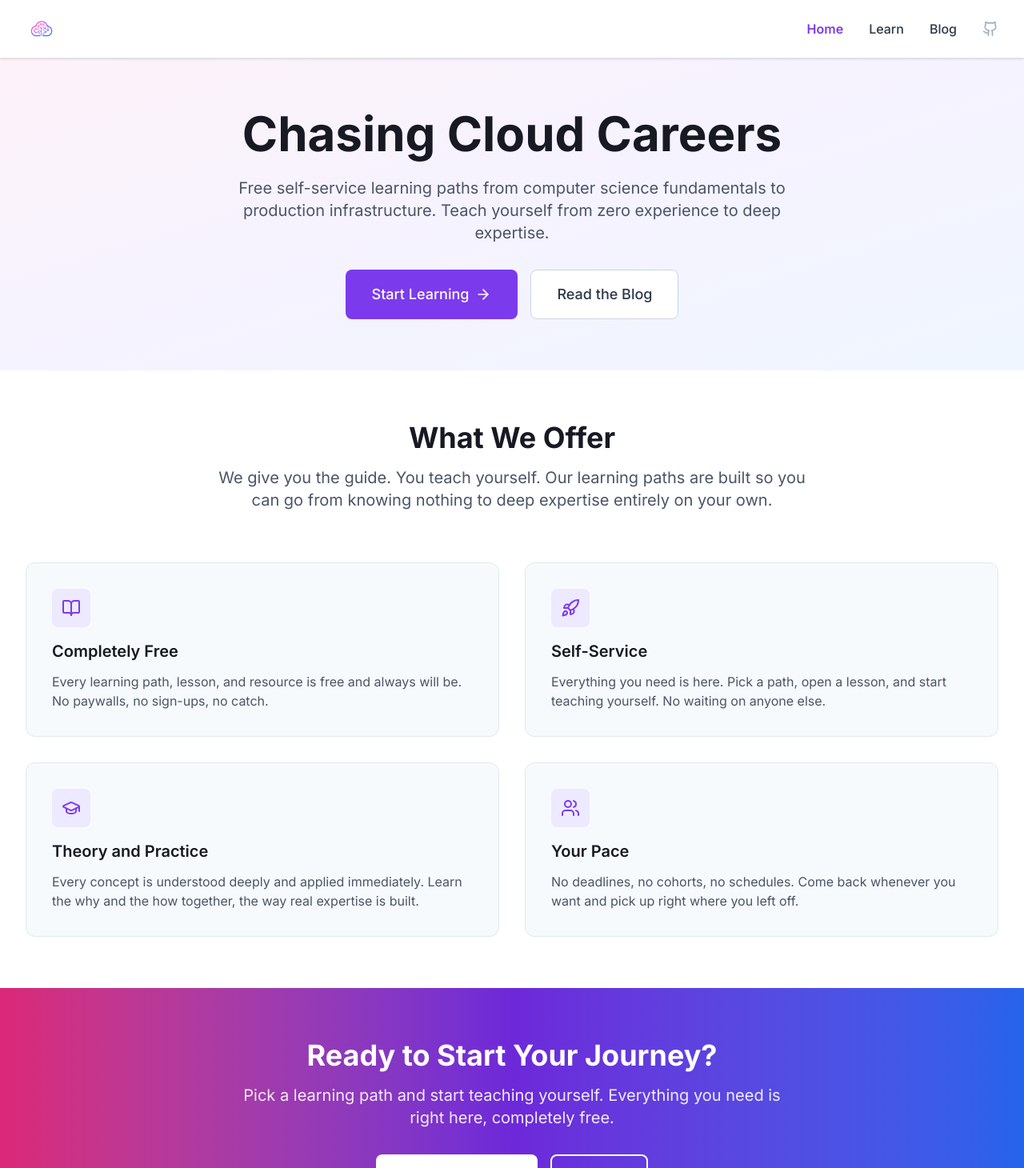
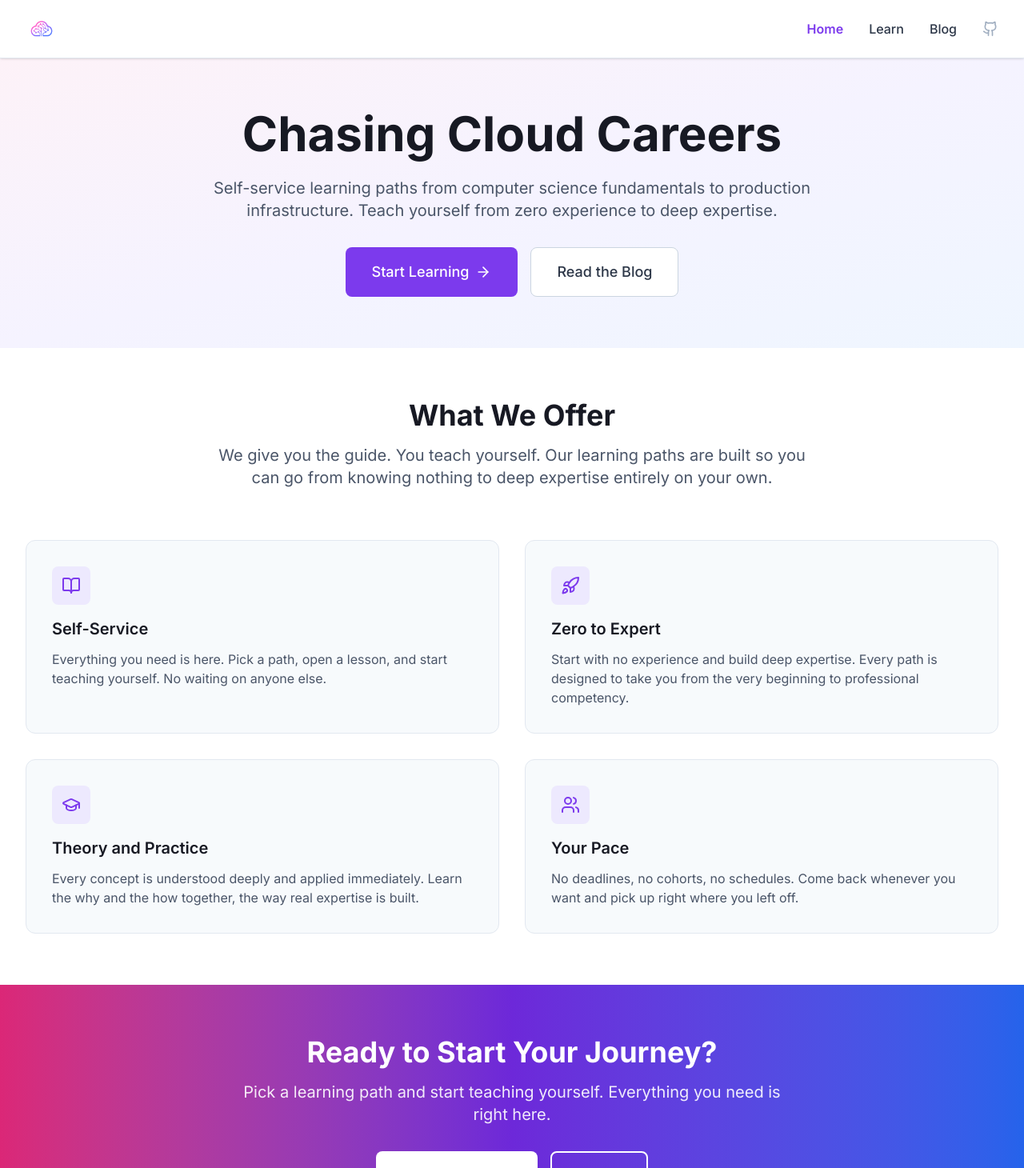
Before and after one commit to chasingcloudcareersllc/chasingcloudcareersllc.github.io, a Next.js app: page / in a window 1280 px wide. Shown: the top 1460 px of the page at 80% size. Built offline with nearby package versions, Linux system fonts and the light colour scheme.

Commit message:
Remove explicit free mentions from all site messaging

```diff
--- a/app/layout.tsx
+++ b/app/layout.tsx
@@ -9,8 +9,8 @@ export const metadata: Metadata = {
     template: '%s | Chasing Cloud Careers',
     default: 'Chasing Cloud Careers - Teach Yourself Tech',
   },
-  description: 'Free self-service learning paths from computer science fundamentals to production infrastructure. Teach yourself at your own pace, from zero experience to deep expertise.',
-  keywords: 'self-service learning, computer science, cloud computing, DevOps, infrastructure, software engineering, free learning paths, self-paced',
+  description: 'Self-service learning paths from computer science fundamentals to production infrastructure. Teach yourself at your own pace, from zero experience to deep expertise.',
+  keywords: 'self-service learning, computer science, cloud computing, DevOps, infrastructure, software engineering, learning paths, self-paced',
   authors: [{ name: 'Chasing Cloud Careers LLC' }],
   robots: {
     index: true,
@@ -25,7 +25,7 @@ export const metadata: Metadata = {
   },
   openGraph: {
     title: 'Chasing Cloud Careers - Teach Yourself Tech',
-    description: 'Free self-service learning paths from computer science fundamentals to production infrastructure. Teach yourself from zero to deep expertise.',
+    description: 'Self-service learning paths from computer science fundamentals to production infrastructure. Teach yourself from zero to deep expertise.',
     url: 'https://chasingcloudcareersllc.github.io',
     siteName: 'Chasing Cloud Careers',
     locale: 'en_US',
@@ -42,7 +42,7 @@ export const metadata: Metadata = {
   twitter: {
     card: 'summary_large_image',
     title: 'Chasing Cloud Careers - Teach Yourself Tech',
-    description: 'Free self-service learning paths from computer science fundamentals to production infrastructure. Teach yourself from zero to deep expertise.',
+    description: 'Self-service learning paths from computer science fundamentals to production infrastructure. Teach yourself from zero to deep expertise.',
     images: ['/logo.png'],
   },
   alternates: {
--- a/app/learn/page.tsx
+++ b/app/learn/page.tsx
@@ -7,7 +7,7 @@ import { getIcon } from '@/lib/icons'
 export const metadata: Metadata = {
   title: 'Learning Paths',
   description:
-    'Free self-service learning paths from computer science fundamentals to production infrastructure. Choose a path and teach yourself at your own pace.',
+    'Self-service learning paths from computer science fundamentals to production infrastructure. Choose a path and teach yourself at your own pace.',
   alternates: {
     canonical: '/learn/',
   },
--- a/app/page.tsx
+++ b/app/page.tsx
@@ -13,13 +13,13 @@ export default function Home() {
   const values = [
     {
       icon: BookOpen,
-      title: 'Completely Free',
-      description: 'Every learning path, lesson, and resource is free and always will be. No paywalls, no sign-ups, no catch.',
+      title: 'Self-Service',
+      description: 'Everything you need is here. Pick a path, open a lesson, and start teaching yourself. No waiting on anyone else.',
     },
     {
       icon: Rocket,
-      title: 'Self-Service',
-      description: 'Everything you need is here. Pick a path, open a lesson, and start teaching yourself. No waiting on anyone else.',
+      title: 'Zero to Expert',
+      description: 'Start with no experience and build deep expertise. Every path is designed to take you from the very beginning to professional competency.',
     },
     {
       icon: GraduationCap,
@@ -41,7 +41,7 @@ export default function Home() {
           '@type': 'Organization',
           name: 'Chasing Cloud Careers LLC',
           url: 'https://chasingcloudcareersllc.github.io',
-          description: 'Free self-service learning paths from computer science fundamentals to production infrastructure. Teach yourself from zero to deep expertise.',
+          description: 'Self-service learning paths from computer science fundamentals to production infrastructure. Teach yourself from zero to deep expertise.',
           sameAs: [
             'https://github.com/chasingcloudcareersllc',
             'https://www.linkedin.com/company/chasing-cloud-careers',
@@ -58,7 +58,7 @@ export default function Home() {
               Chasing Cloud Careers
             </h1>
             <p className="text-xl text-slate-600 mb-8 max-w-3xl mx-auto">
-              Free self-service learning paths from computer science fundamentals to production infrastructure. Teach yourself from zero experience to deep expertise.
+              Self-service learning paths from computer science fundamentals to production infrastructure. Teach yourself from zero experience to deep expertise.
             </p>
             <div className="flex flex-col sm:flex-row gap-4 justify-center">
               <Link href="/learn/" className="btn-primary text-lg px-8 py-4">
@@ -107,7 +107,7 @@ export default function Home() {
             Ready to Start Your Journey?
           </h2>
           <p className="text-xl text-white/90 mb-8 max-w-2xl mx-auto">
-            Pick a learning path and start teaching yourself. Everything you need is right here, completely free.
+            Pick a learning path and start teaching yourself. Everything you need is right here.
           </p>
           <div className="flex flex-col sm:flex-row gap-4 justify-center">
             <Link href="/learn/" className="inline-flex items-center px-8 py-4 bg-white text-accent-700 font-semibold rounded-lg hover:bg-slate-50 transition-colors">
--- a/components/Footer.tsx
+++ b/components/Footer.tsx
@@ -22,7 +22,7 @@ export function Footer() {
               />
             </Link>
             <p className="text-slate-300 mb-6 text-sm">
-              Free self-service learning paths. Teach yourself from zero to deep expertise.
+              Self-service learning paths. Teach yourself from zero to deep expertise.
             </p>
             <div className="flex space-x-4">
               <a
```
